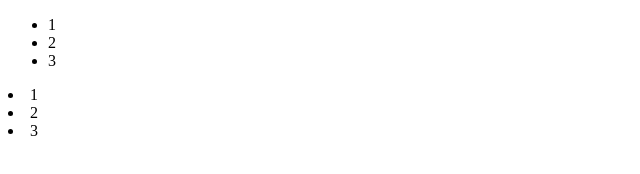
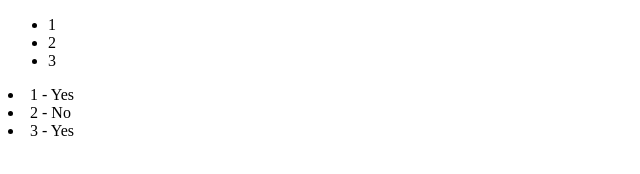
Before and after one commit to AnikoBorosova/test, a plain HTML site: page index.html in a window 1280 px wide. Shown: the full height of the page, 0-640 px from the left. Drawn offline with Linux system fonts and the light colour scheme.

Commit message:
modified sub1 on same place

```diff
--- a/index.html
+++ b/index.html
@@ -13,9 +13,9 @@
 	</div>
 	<div>
 		<nav>
-			<li>1</li>
-			<li>2</li>
-			<li>3</li>
+			<li>1 - Yes</li>
+			<li>2 - No</li>
+			<li>3 - Yes</li>
 		</nav>
 	</div>
 </body>
```
